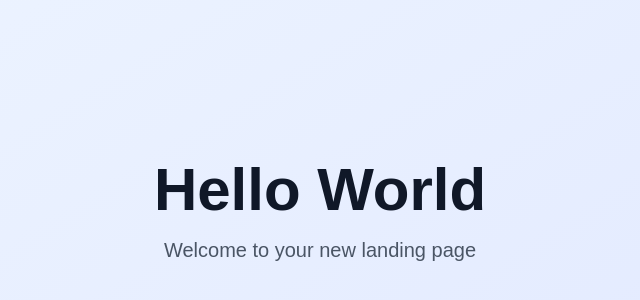
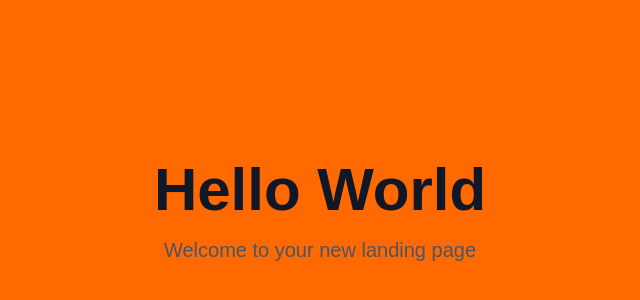
Before and after one commit to ns-test-org/hi, a Next.js app in the folder packages/new-web-app-room/: page / in a window 1280 px wide. Shown: the part 188-488 px from the top of the page, without its empty margins (320-960 px from the left). Built offline with nearby package versions, Linux system fonts and the light colour scheme.

Commit message:
AI chat session: Updated code and files

```diff
--- a/packages/new-web-app-room/src/app/page.tsx
+++ b/packages/new-web-app-room/src/app/page.tsx
@@ -1,6 +1,6 @@
 export default function Landing() {
   return (
-    <div className="flex items-center justify-center min-h-screen bg-gradient-to-br from-blue-50 to-indigo-100">
+    <div className="flex items-center justify-center min-h-screen bg-orange-500">
       <div className="text-center">
         <h1 className="text-6xl font-bold text-gray-900 mb-4">
           Hello World
```
